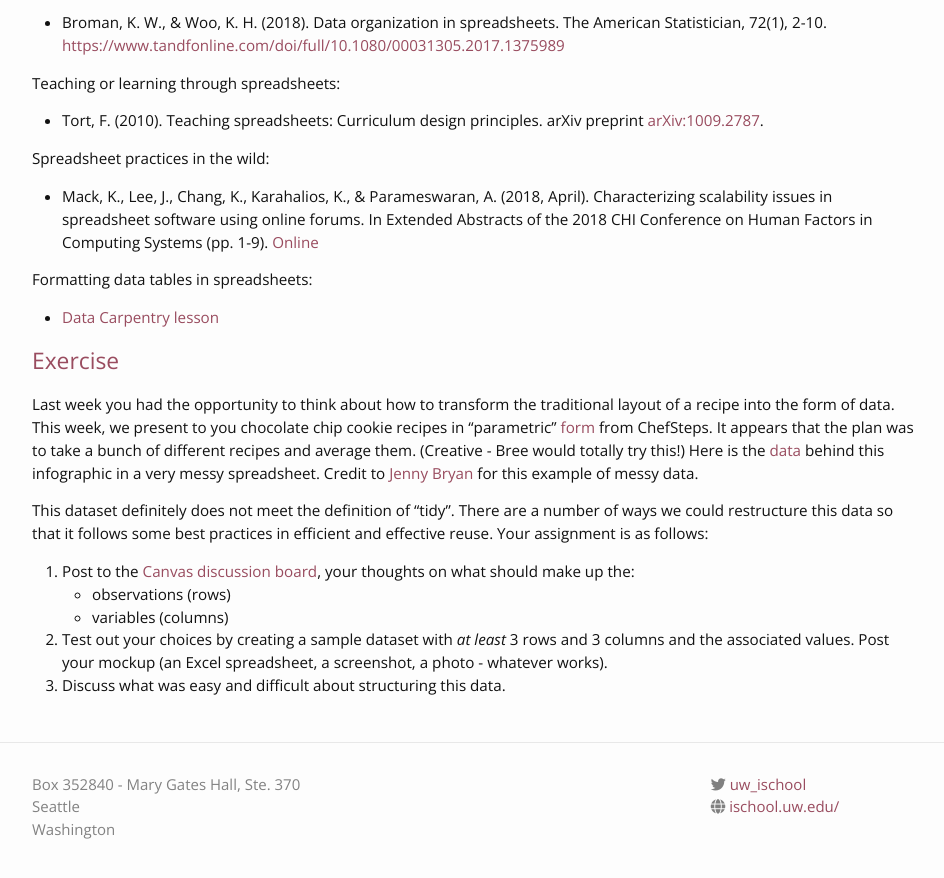
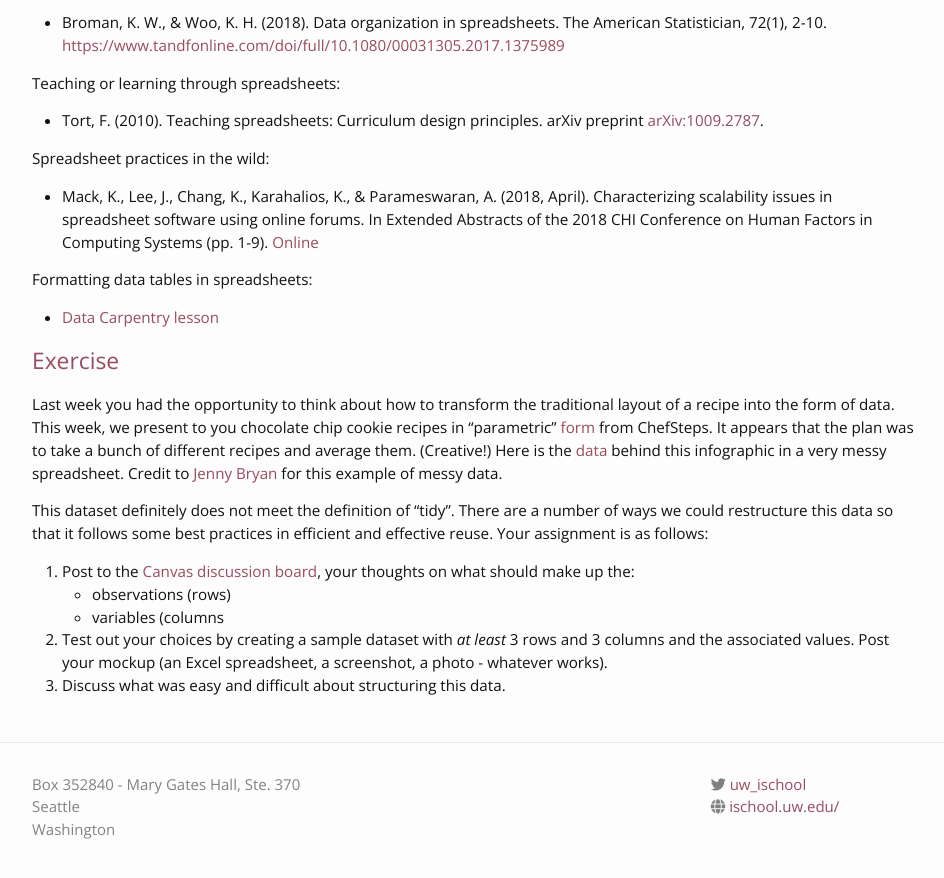
Before and after one commit to nniiicc/lis546_Sp23, a Jekyll site: the page built from content/tidy-data.md, in a window 1280 px wide and 900 px high, scrolled down 14465 px. Shown: the top 878 px of the window, without its empty margins (163-1107 px from the left). Built offline with Jekyll 4.4.1, drawn with Linux system fonts in a browser that asks for light colours; nearby versions of some CDN libraries; our own code applies the rules of GitHub Pages for plain Markdown files.

```diff
--- a/content/tidy-data.md
+++ b/content/tidy-data.md
@@ -1016,12 +1016,12 @@ Formatting data tables in spreadsheets:
 - [Data Carpentry lesson](https://datacarpentry.org/2015-05-03-NDIC/excel-ecology/01-format-data.html)
 
 <h2><a id="Exercise">Exercise</a></h2>
-Last week you had the opportunity to think about how to transform the traditional layout of a recipe into the form of data. This week, we present to you chocolate chip cookie recipes in "parametric" [form](https://d3vjjov8ymzzxi.cloudfront.net/chefsteps-com-files/chefsteps-cookie-table.pdf) from ChefSteps. It appears that the plan was to take a bunch of different recipes and average them. (Creative - Bree would totally try this!) Here is the [data](https://docs.google.com/spreadsheets/d/11H6XGUWNVAsIbtUHCrjFsk4iLViELHG4CZKmQEyyWSA/edit#gid=0) behind this infographic in a very messy spreadsheet. Credit to [Jenny Bryan](https://jennybryan.org/about/) for this example of messy data.
+Last week you had the opportunity to think about how to transform the traditional layout of a recipe into the form of data. This week, we present to you chocolate chip cookie recipes in "parametric" [form](https://d3vjjov8ymzzxi.cloudfront.net/chefsteps-com-files/chefsteps-cookie-table.pdf) from ChefSteps. It appears that the plan was to take a bunch of different recipes and average them. (Creative!) Here is the [data](https://docs.google.com/spreadsheets/d/11H6XGUWNVAsIbtUHCrjFsk4iLViELHG4CZKmQEyyWSA/edit#gid=0) behind this infographic in a very messy spreadsheet. Credit to [Jenny Bryan](https://jennybryan.org/about/) for this example of messy data.
 
 This dataset definitely does not meet the definition of "tidy". There are a number of ways we could restructure this data so that it follows some best practices in efficient and effective reuse. Your assignment is as follows:
 
-1. Post to the [Canvas discussion board](https://canvas.uw.edu/courses/1465297/discussion_topics/6184521), your thoughts on what should make up the:
+1. Post to the [Canvas discussion board](https://canvas.uw.edu/courses/1641385/discussion_topics/8051894), your thoughts on what should make up the:
     - observations (rows)
-    - variables (columns)
+    - variables (columns
 2. Test out your choices by creating a sample dataset with *at least* 3 rows and 3 columns and the associated values. Post your mockup (an Excel spreadsheet, a screenshot, a photo - whatever works).
 3. Discuss what was easy and difficult about structuring this data.
```
Also changed, not shown: content/tables-trees-triples.md (+2 -2 lines), 4 other files.
